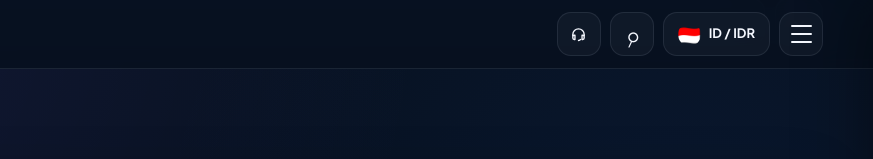
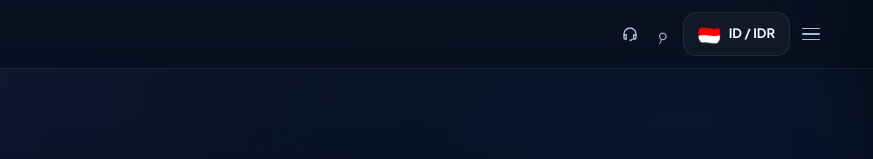
Before and after one commit to leovbr/Leo-store, a plain HTML site: page index.html in a window 1280 px wide. Shown: the top 159 px of the page, 407-1280 px from the left. Drawn offline with Linux system fonts and the light colour scheme.

Commit message:
Make header CS, search, and menu icons bare with no boxes

```diff
--- a/css/style.css
+++ b/css/style.css
@@ -2682,3 +2682,80 @@ body{
 @media(max-width:600px){
   .cs-button .cs-icon{width:16px!important;height:16px!important;}
 }
+
+
+/* =========================================================
+   HEADER ICONS — BARE / NO BOX
+   Target lock: CS + search + hamburger only.
+   Keep header positions; remove visual columns/boxes.
+   ========================================================= */
+.header-actions .cs-button,
+.header-actions .search-button,
+.header-actions .menu-button{
+  width:auto!important;
+  min-width:0!important;
+  height:auto!important;
+  min-height:0!important;
+  padding:2px!important;
+  margin:0!important;
+  border:0!important;
+  border-radius:0!important;
+  background:transparent!important;
+  box-shadow:none!important;
+  outline:none!important;
+  color:var(--text-soft)!important;
+  opacity:1!important;
+}
+.header-actions .cs-button:hover,
+.header-actions .search-button:hover,
+.header-actions .menu-button:hover,
+.header-actions .cs-button:focus-visible,
+.header-actions .search-button:focus-visible,
+.header-actions .menu-button:focus-visible{
+  background:transparent!important;
+  border:0!important;
+  box-shadow:none!important;
+  color:var(--text)!important;
+  transform:none!important;
+}
+.header-actions .cs-button .cs-icon{
+  display:block!important;
+  width:18px!important;
+  height:18px!important;
+  color:currentColor!important;
+}
+.header-actions .search-button .header-icon{
+  display:block!important;
+  width:20px!important;
+  height:20px!important;
+  color:currentColor!important;
+  font-size:22px!important;
+  line-height:20px!important;
+}
+.header-actions .menu-button .menu-icon{
+  display:flex!important;
+  width:20px!important;
+  height:20px!important;
+  padding:0!important;
+  margin:0!important;
+  flex-direction:column!important;
+  align-items:center!important;
+  justify-content:center!important;
+  gap:4px!important;
+}
+.header-actions .menu-button .menu-icon span{
+  display:block!important;
+  width:18px!important;
+  height:1.5px!important;
+  margin:0!important;
+  padding:0!important;
+  border:0!important;
+  border-radius:999px!important;
+  background:currentColor!important;
+}
+@media(max-width:600px){
+  .header-actions .cs-button .cs-icon{width:17px!important;height:17px!important;}
+  .header-actions .search-button .header-icon{width:19px!important;height:19px!important;font-size:21px!important;}
+  .header-actions .menu-button .menu-icon{width:19px!important;height:19px!important;}
+  .header-actions .menu-button .menu-icon span{width:17px!important;}
+}
```
